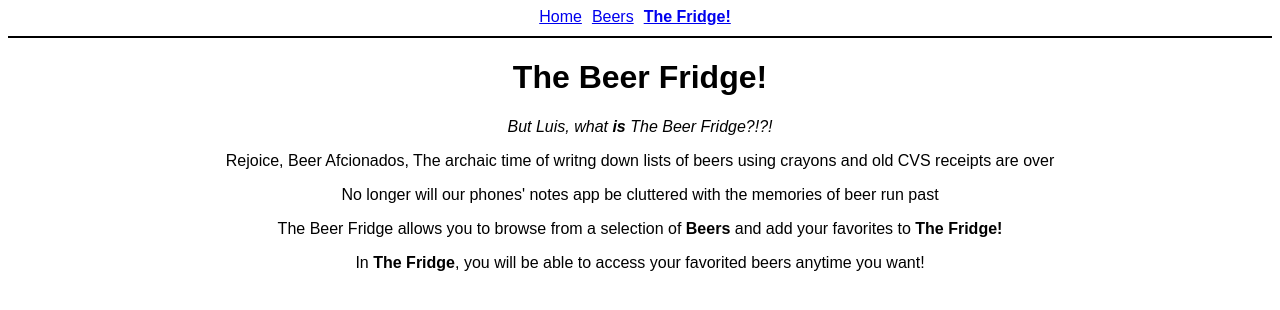
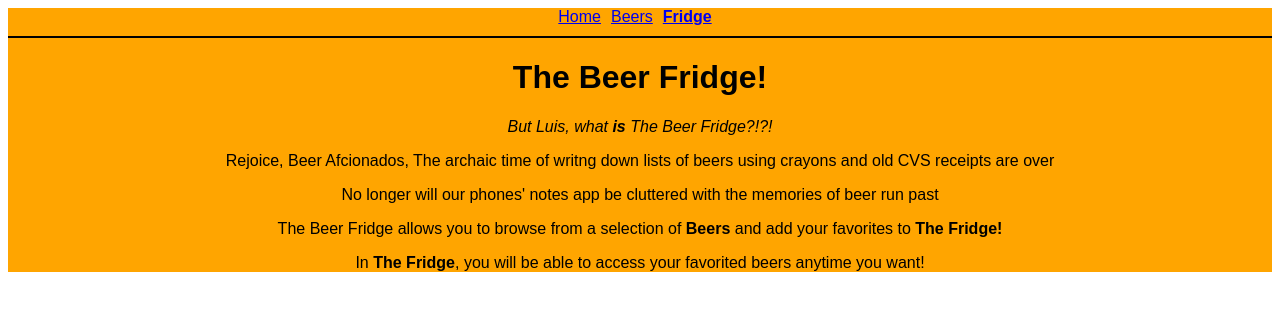
Before and after one commit to foreverluiscastro/React-Drinks-App, a React (Create React App) app: page / in a window 1280 px wide. Shown: the top 310 px of the page. Built offline with nearby package versions, Linux system fonts and the light colour scheme; no server answers.

Commit message:
fixed the beerlist to map through beers instead of using Object key

```diff
--- a/src/App.css
+++ b/src/App.css
@@ -6,10 +6,9 @@
 
 .card {
   text-align: center;
-  border: orangered 1px;
   padding: 1rem;
   width: 15rem;
-  height: 25rem;
+
   display: inline-grid;
   margin: auto;
   box-shadow: 3px 4px #e04b52;
@@ -19,11 +18,13 @@
   border-bottom: 2px solid black;
   padding-bottom: 10px;
   margin-bottom: 12px;
+  background-color:orange;
 }
 
 .App {
   text-align: center;
   font-family: Arial, Helvetica, sans-serif;
+  background-color: orange;
 }
 
 .App-logo {
--- a/src/components/BeerList.js
+++ b/src/components/BeerList.js
@@ -2,8 +2,8 @@ import React from 'react';
 import { Link } from 'react-router-dom';
 
 const BeerList = ({ beers }) => {
-    const renderBeers = Object.keys(beers).map(beerID =>
-        <Link key={beerID} to={`/beers/${beerID}`}>{beers[beerID].name}</Link>
+    const renderBeers = beers.map(beer =>
+        <Link key={beer.id} to={`/beers/${beer.id}`}><button style={{backgroundColor: 'orange'}}>{beer.name}</button></Link>
     );
 
     return (
--- a/src/components/TheFridge.js
+++ b/src/components/Fridge.js
@@ -1,6 +1,6 @@
 import React from 'react';
 
-const TheFridge = () => {
+const Fridge = () => {
     return (
         <div>
             <h1>The Fridge</h1>
@@ -8,4 +8,4 @@ const TheFridge = () => {
     );
 };
 
-export default TheFridge;
+export default Fridge;
--- a/src/components/NavBar.js
+++ b/src/components/NavBar.js
@@ -7,7 +7,7 @@ const NavBar = () => {
         <div className="navbar">
             <NavLink style={{ marginRight: '10px' }} to="/">Home</NavLink>
             <NavLink style={{ marginRight: '10px' }} to="/beers">Beers</NavLink>
-            <NavLink style={{ marginRight: '10px' }} to='/thefridge'><b>The Fridge!</b></NavLink>
+            <NavLink style={{ marginRight: '10px' }} to='/fridge'><b>Fridge</b></NavLink>
         </div>
     );
 };
--- a/src/containers/App.js
+++ b/src/containers/App.js
@@ -3,13 +3,13 @@ import { BrowserRouter as Router, Route } from 'react-router-dom';
 import NavBar from '../components/NavBar';
 import BeerPage from './BeerPage';
 import Home from '../components/Home';
-import TheFridge from '../components/TheFridge';
+import Fridge from '../components/Fridge';
 import '../App.css';
 
 class App extends Component {
 
   state = {
-    beers: ""
+    beers: []
   }
 
   componentDidMount() {
@@ -29,7 +29,7 @@ class App extends Component {
           <NavBar />
           <Route exact path="/" component={ Home }/>
           <Route path='/beers' render={ routerProps => <BeerPage {...routerProps} beers={this.state.beers}/>} />
-          <Route exact path='/thefridge' component={TheFridge}/>
+          <Route exact path='/fridge' component={Fridge}/>
         </div>
       </Router>
     );
```
